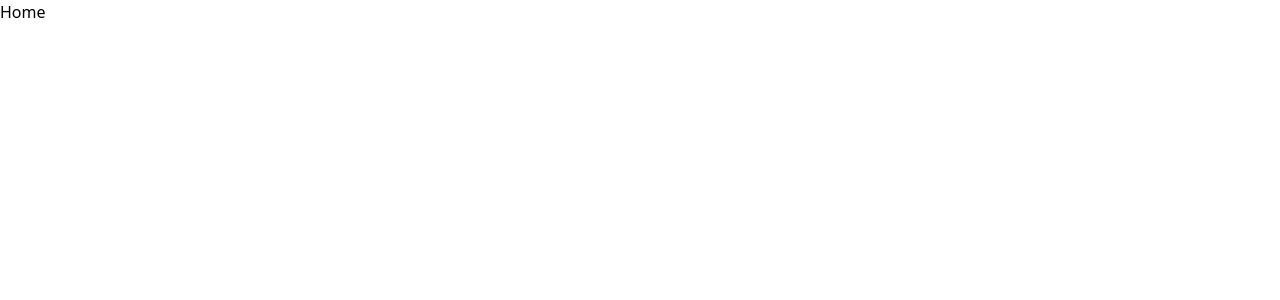
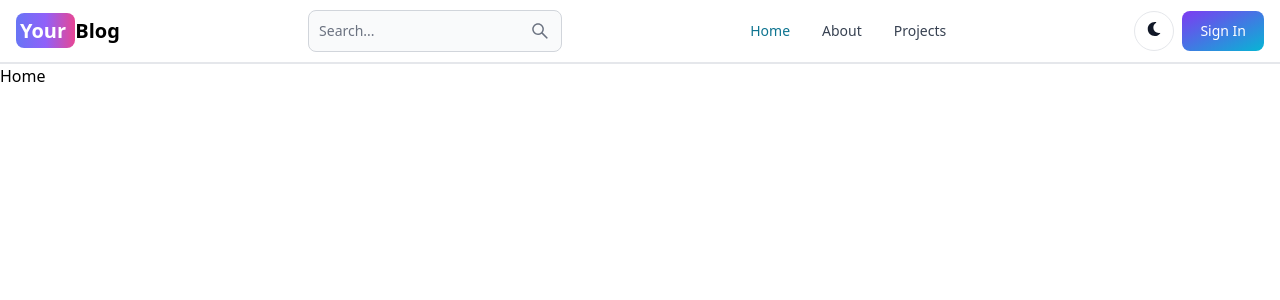
Before and after one commit to FebinAugustine/mern-blog, a React (Vite) app in the folder client/: page / in a window 1280 px wide. Shown: the top 300 px of the page. Built offline with nearby package versions, Linux system fonts and the light colour scheme.

Commit message:
navbar finish

```diff
--- a/client/package.json
+++ b/client/package.json
@@ -10,8 +10,10 @@
     "preview": "vite preview"
   },
   "dependencies": {
+    "flowbite-react": "^0.10.2",
     "react": "^18.3.1",
     "react-dom": "^18.3.1",
+    "react-icons": "^5.3.0",
     "react-router-dom": "^6.26.2"
   },
   "devDependencies": {
--- a/client/src/App.jsx
+++ b/client/src/App.jsx
@@ -5,10 +5,12 @@
 import SignUp from "./pages/SignUp";
 import Dashboard from "./pages/Dashboard";
 import Projects from "./pages/Projects";
+import Header from "./components/Header";
 
 function App() {
   return (
     <BrowserRouter>
+      <Header />
       <Routes>
         <Route path="/" element={<Home />} />
         <Route path="/about" element={<About />} />
--- /dev/null
+++ b/client/src/components/Header.jsx
@@ -0,0 +1,55 @@
+import { Button, Navbar, TextInput } from "flowbite-react";
+import { Link, useLocation } from "react-router-dom";
+import { AiOutlineSearch } from "react-icons/ai";
+import { FaMoon } from "react-icons/fa";
+
+export default function Header() {
+  const path = useLocation().pathname;
+  return (
+    <Navbar className="border-b-2">
+      <Link
+        to="/"
+        className="self-center whitespace-nowrap text-sm sm:text-xl font-semibold dark:text-white"
+      >
+        <span
+          className="px-1 py-1 bg-gradient-to-r from-indigo-500
+         via-purple-500 to-pink-500 rounded-lg text-white"
+        >
+          Your{" "}
+        </span>
+        Blog
+      </Link>
+      <form>
+        <TextInput
+          type="text"
+          placeholder="Search..."
+          rightIcon={AiOutlineSearch}
+          className="hidden lg:inline"
+        />
+      </form>
+      <Button className="w-12 h-10 border-2 lg:hidden" color="gray">
+        <AiOutlineSearch />
+      </Button>
+      <div className="flex gap-2 md:order-2">
+        <Button className="w-10 h-10" color="gray" pill>
+          <FaMoon className="" />
+        </Button>
+        <Link to="/signin">
+          <Button gradientDuoTone="purpleToBlue">Sign In</Button>
+        </Link>
+        <Navbar.Toggle />
+      </div>
+      <Navbar.Collapse>
+        <Navbar.Link as={"div"} active={path === "/"}>
+          <Link to="/">Home</Link>
+        </Navbar.Link>
+        <Navbar.Link as={"div"} active={path === "/about"}>
+          <Link to="/about">About</Link>
+        </Navbar.Link>
+        <Navbar.Link as={"div"} active={path === "/projects"}>
+          <Link to="/projects">Projects</Link>
+        </Navbar.Link>
+      </Navbar.Collapse>
+    </Navbar>
+  );
+}
--- a/client/tailwind.config.js
+++ b/client/tailwind.config.js
@@ -1,8 +1,12 @@
+// eslint-disable-next-line no-undef
+const flowbite = require("flowbite-react/tailwind");
+
 /** @type {import('tailwindcss').Config} */
 export default {
-  content: ["./index.html", "./src/**/*.{js,ts,jsx,tsx}"],
+  content: ["./index.html", "./src/**/*.{js,ts,jsx,tsx}", flowbite.content()],
   theme: {
     extend: {},
   },
-  plugins: [],
+  // eslint-disable-next-line no-undef
+  plugins: [flowbite.plugin()],
 };
```
Also changed, not shown: 1 other file (tests, documents, lock files or other folders).
